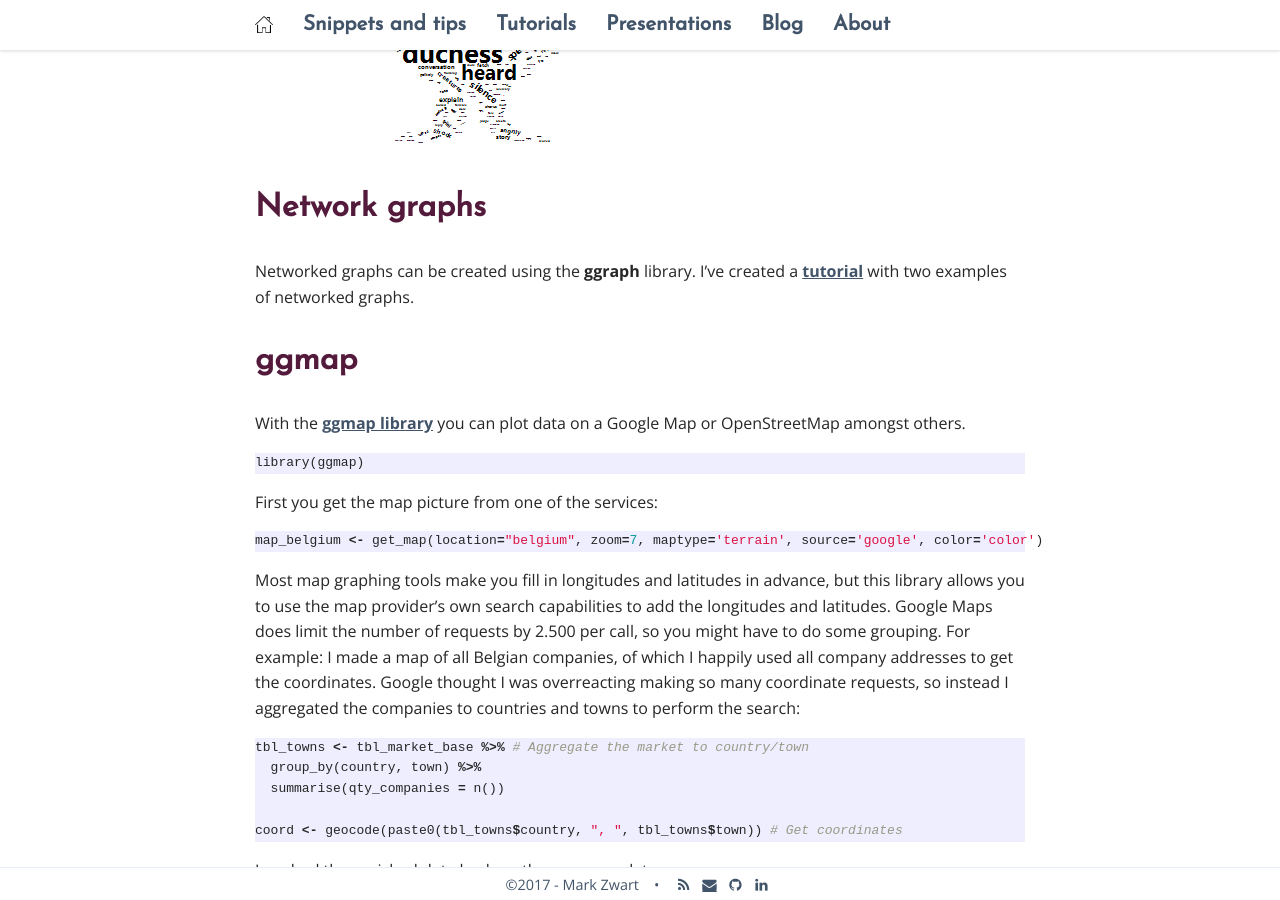
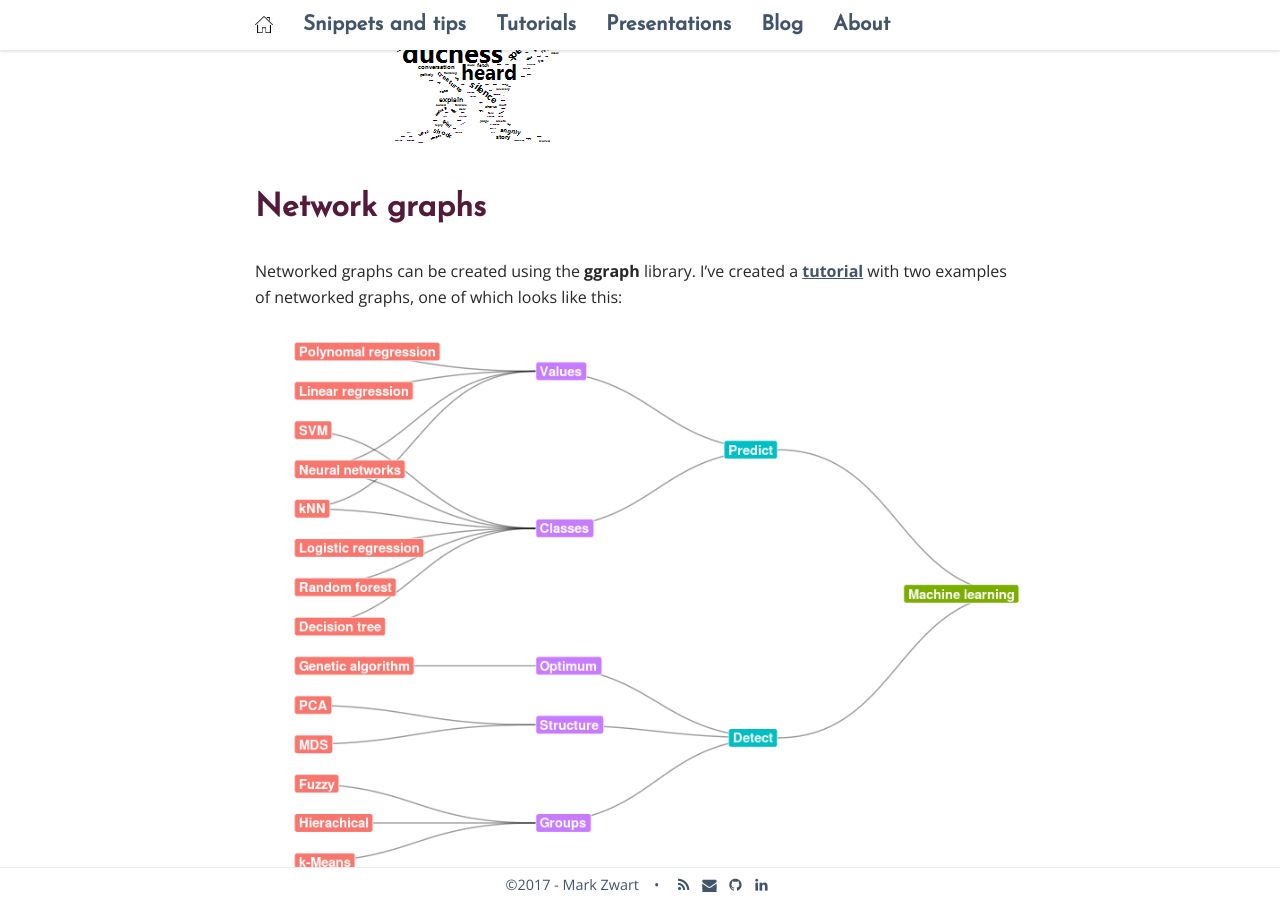
Before and after one commit to mark-me/mark-me.github.io, a Jekyll site: the page built from _pages/snippets-and-tips/graphs/graphs.md, in a window 1280 px wide and 900 px high, scrolled down 2145 px. Built offline with Jekyll 4.4.1, drawn with Linux system fonts in a browser that asks for light colours; nearby versions of some CDN libraries; comment, search, counter and statistics services are not loaded.

Commit message:
Update graphs.md

```diff
--- a/_pages/snippets-and-tips/graphs/graphs.md
+++ b/_pages/snippets-and-tips/graphs/graphs.md
@@ -46,7 +46,13 @@ The [wordcloud2 library](https://cran.r-project.org/web/packages/wordcloud2/vign
 
 # Network graphs
 
-Networked graphs can be created using the **ggraph** library. I've created a [tutorial](/network-graphs-ggraph/) with two examples of networked graphs.
+Networked graphs can be created using the **ggraph** library. I've created a [tutorial](/network-graphs-ggraph/) with two examples of networked graphs, one of which looks like this:
+{:refdef: style="text-align: center;"}
+<a href="/_pages/tutorials/network-graphs-with-ggraph/ggraph-hierarchical.png" target="_blank">
+<img src="/_pages/tutorials/network-graphs-with-ggraph/ggraph-hierarchical.png" alt="" width="800" height="565" align="center"/>
+<br>
+<i class='fa fa-search-plus '></i> Zoom</a>
+{: refdef}
 
 # ggmap
 
```
